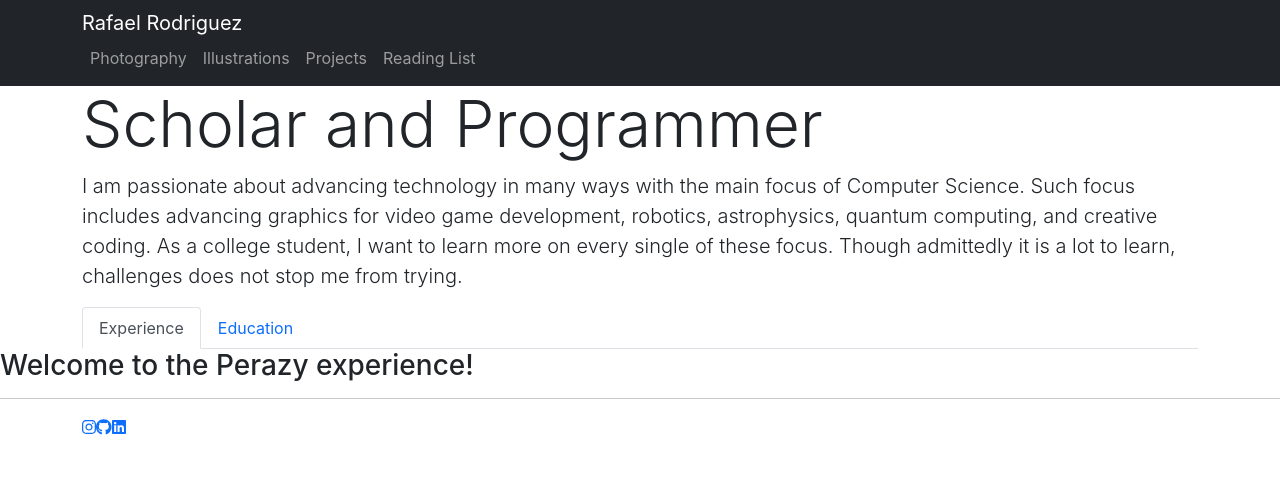
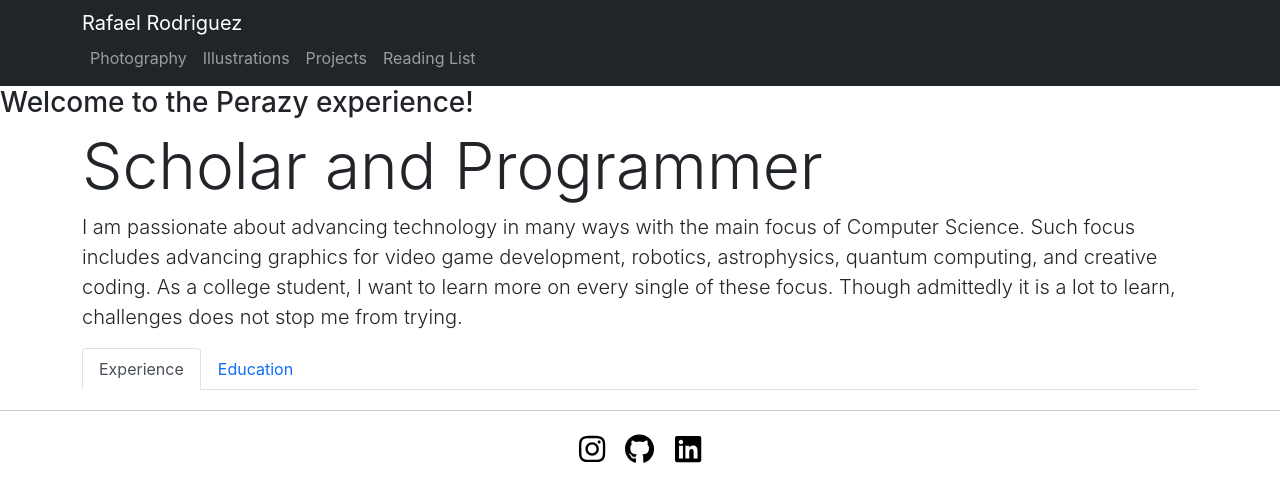
Before and after one commit to RRodriguez26/website, a React (Create React App) app: page / in a window 1280 px wide. Shown: the top 502 px of the page. Built offline with nearby package versions, Linux system fonts and the light colour scheme.

Commit message:
Add styling to the footer's logo in app.css

```diff
--- a/src/App.css
+++ b/src/App.css
@@ -36,3 +36,17 @@
     transform: rotate(360deg);
   }
 }
+
+footer {
+  margin-top: 20px;
+  margin-bottom: 10px;
+  border-top: #444444;
+  text-align: center;
+}
+
+footer a {
+  color: black;
+  font-size: 30px;
+  margin-right: 10px;
+  margin-left: 10px;
+}
--- a/src/Pages/Home.js
+++ b/src/Pages/Home.js
@@ -3,8 +3,8 @@ import Profile from "../components/Profile";
 const Home = () => {
     return(
     <div>
+        <h3>Welcome to the Perazy experience!</h3>
         <Profile/>
-        <h3>Welcome to the Perazy experience!</h3>
     </div>
     );
 }
--- a/src/components/Topbar.js
+++ b/src/components/Topbar.js
@@ -1,5 +1,5 @@
 import React from 'react';
-import {Container, Collapse, Navbar, NavbarToggler, NavbarBrand, Nav, NavItem, NavLink } from 'reactstrap';
+import { Container, Collapse, Navbar, NavbarToggler, NavbarBrand, Nav, NavItem, NavLink } from 'reactstrap';
 
 class Topbar extends React.Component {
     constructor(props) {
```
